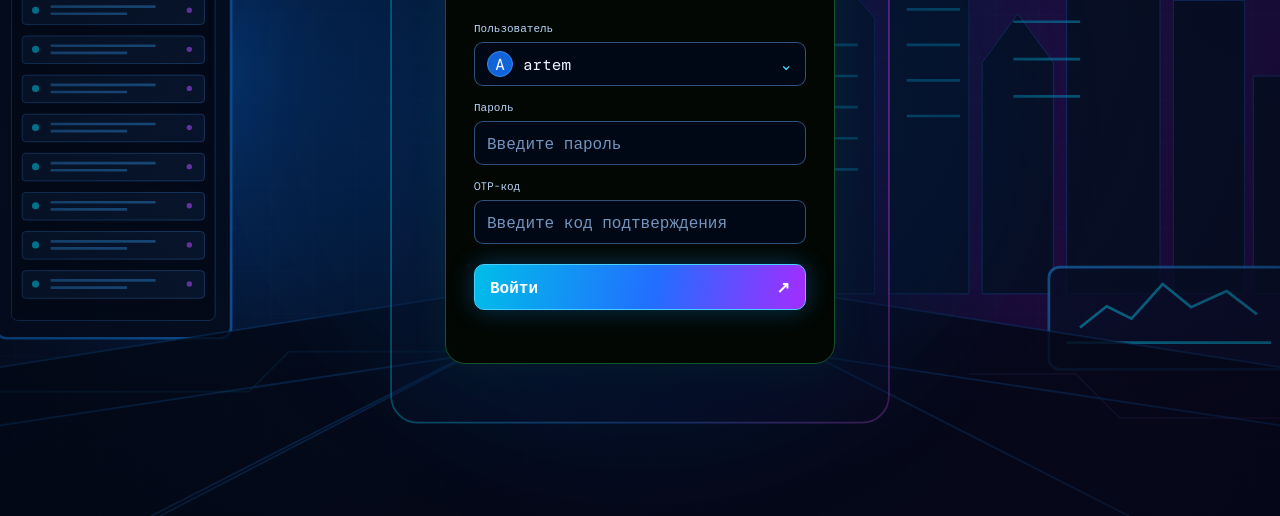
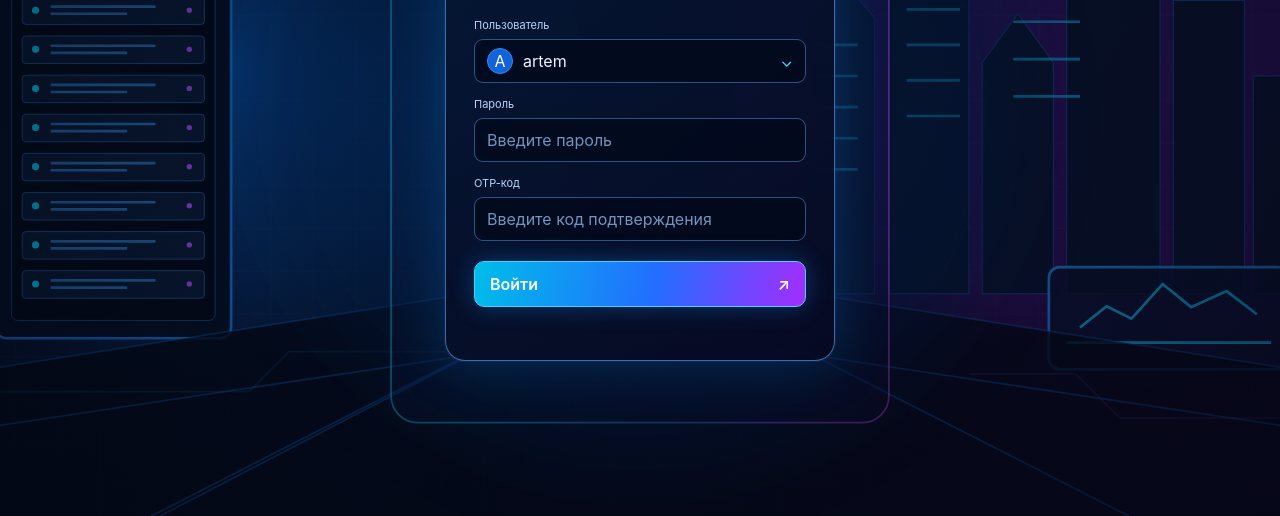
Before and after one commit to artemkinus-collab/Cloud-Linux, a plain HTML site: page index.html in a window 1280 px wide. Shown: the part 284-800 px from the top of the page. Drawn offline with nearby package versions, Linux system fonts and the light colour scheme.

Commit message:
Fix login screen theme isolation

```diff
--- a/style.css
+++ b/style.css
@@ -8,7 +8,13 @@ button:focus-visible,input:focus-visible{outline:1px solid var(--green);outline-
 .login{position:fixed;inset:0;display:grid;place-items:center;padding:24px;overflow:hidden;background:linear-gradient(115deg,rgba(2,8,22,.42),rgba(4,8,24,.12) 48%,rgba(13,5,30,.42)),url("./assets/login-background.svg") center center/cover no-repeat}
 .login:before{content:"";position:absolute;inset:0;background:radial-gradient(ellipse at center,transparent 20%,rgba(1,5,17,.42) 100%);pointer-events:none}
 .login-panel{position:relative;z-index:1;width:min(420px,100%);max-height:calc(100dvh - 32px);overflow:auto;padding:30px;border:1px solid rgba(91,190,255,.55);border-radius:20px;background:linear-gradient(145deg,rgba(5,24,52,.88),rgba(8,9,34,.88));box-shadow:0 0 0 1px rgba(100,70,255,.15),0 0 55px rgba(0,153,255,.25),inset 0 1px rgba(255,255,255,.12);backdrop-filter:blur(18px)}
-.login-panel{width:min(390px,100%);max-height:calc(100dvh - 32px);overflow:auto;padding:28px;border:1px solid #14552a;background:#020703;box-shadow:0 0 45px #00ff6610}
+/* Login keeps its own blue glass theme; terminal colors are scoped to the workspace. */
+.login{font-family:Inter,system-ui,-apple-system,"Segoe UI",sans-serif;color:#eaf6ff}
+.login-panel{width:min(390px,100%);max-height:calc(100dvh - 32px);overflow:auto;padding:28px}
+.login button:focus-visible,.login input:focus-visible{outline:2px solid #39bfff;outline-offset:2px}
+.login .user-picker-trigger{color:#eaf6ff}
+.login .login-input{color:#eaf6ff}
+.login .login-input:focus,.login .user-picker-trigger:focus{border-color:#39bfff;box-shadow:0 0 0 3px #168fff22}
 .login-brand{font-size:25px;font-weight:600;letter-spacing:-3px;color:#fff;text-shadow:0 0 18px #00cfff}.login-brand i{font-style:normal;color:#b86cff}
 .login-panel h1{margin:16px 0 4px;font-size:25px;font-weight:600;letter-spacing:.01em;color:#f1f8ff;text-shadow:0 0 22px #238cff66}.login-subtitle{margin:0 0 24px;color:#9bbce5;font-size:11px;letter-spacing:.12em;text-transform:uppercase}
 .login-panel label{display:block;margin:14px 0 7px;color:#b8d5f8;font-size:11px}
```
